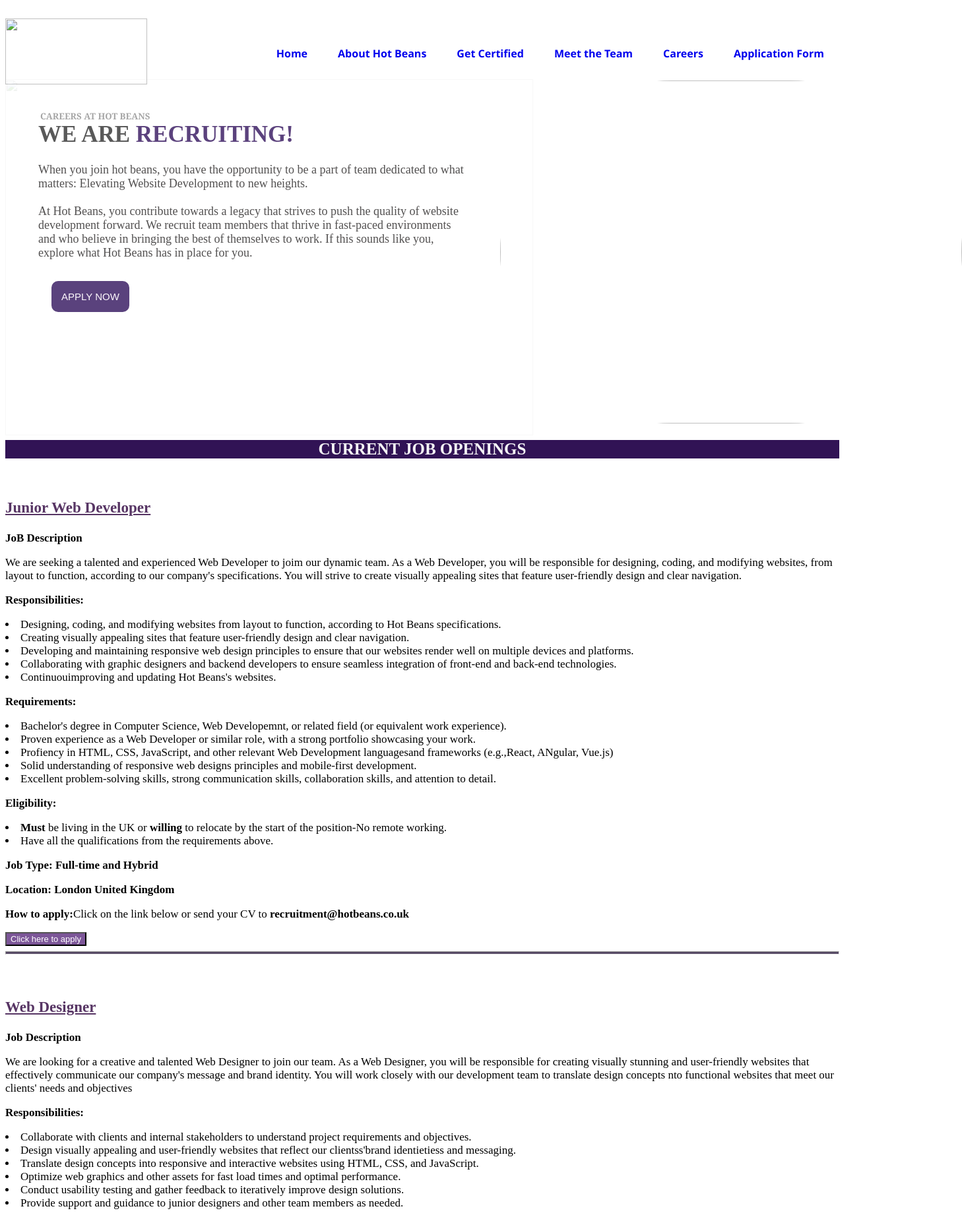
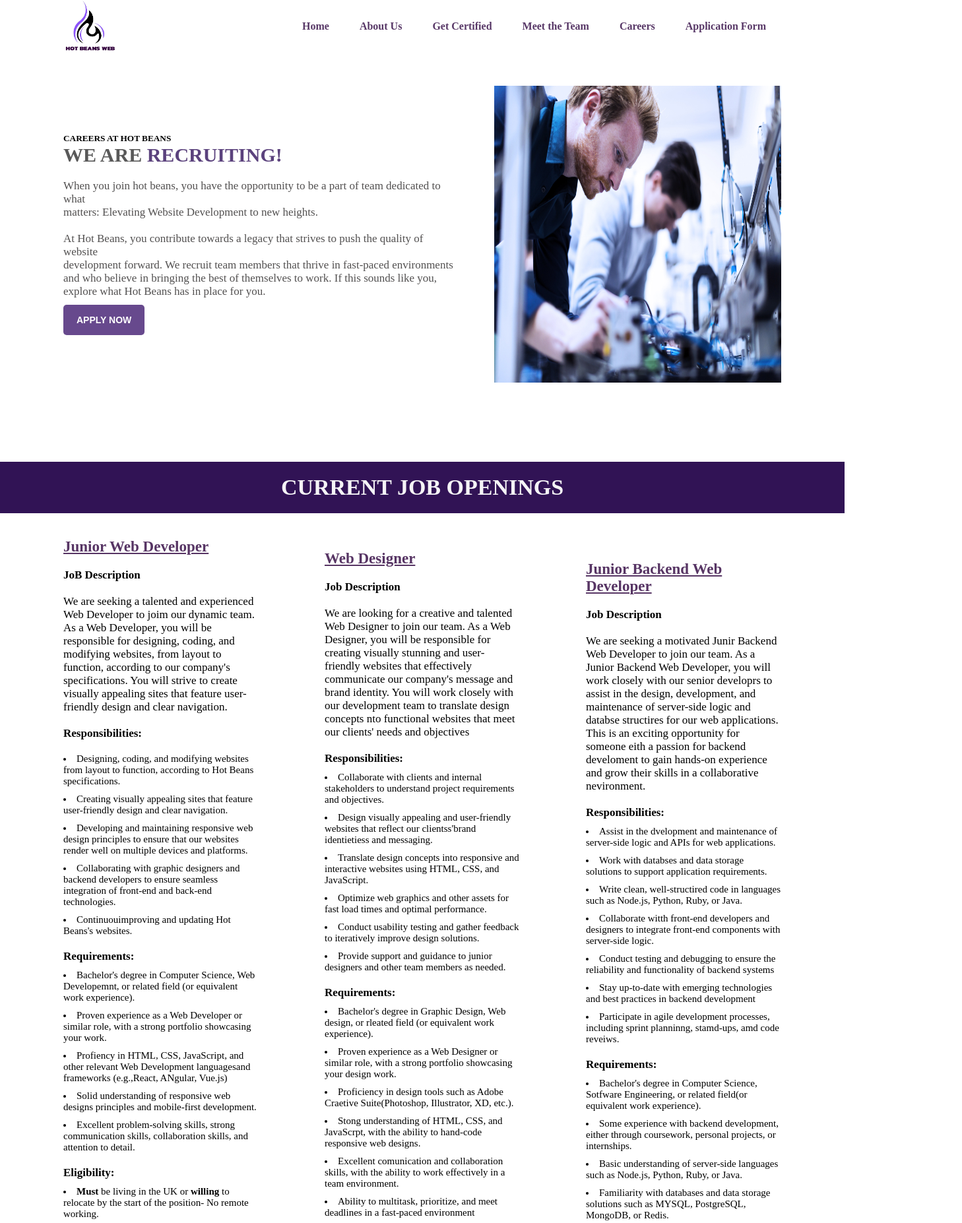
Before and after one commit to Frokesy/cybergirl-stuff, a website: page Careers.html in a window 1280 px wide. Shown: the top 1854 px of the page at 66% size, 1458 px wide, since content can reach past the window. Drawn offline with Linux system fonts and the light colour scheme.

Commit message:
modified careers page

```diff
--- a/Careers.css
+++ b/Careers.css
@@ -1,26 +1,21 @@
-
-body {
-  height: auto;
-    overflow-x: hidden;
+* {
+    margin: 0;
+    padding: 0;
+    box-sizing: border-box;
 }
 
-
 nav {
-
-  font-family:'Segoe UI', Tahoma, Geneva, Verdana, sans-serif;
-  height: 100px;
-  line-height: 100px;
-
-  padding: 20px 0px 500px 0px;
+    display: flex;
+    justify-content: space-between;
+    align-items: center;
+    width: 85vw;
+    margin: 0 auto;
 }
-
-
 
 .logo {
     position: static;
-  height: 100px;
-  left: 180px;
-  width: 215px;
+    height: 5rem;
+    width: 5rem;
 }
 
 a {
@@ -31,7 +26,7 @@ a {
     text-align: center;
     float: right;
     padding: 0px 20px;
-
+    color: #583867;
 }
 
 a:hover {
@@ -40,213 +35,288 @@ a:hover {
     transform: scale(1.1);
 }
 
-.text-box  {
+.text-box {
     text-align: center;
     width: 100%;
     color: rgba(29, 5, 77, 0.906);
-  font-size:xxx-large;
+    font-size: xxx-large;
     font-family: Bree Serif serif;
     margin-top: 85px;
     text-decoration-thickness: 5px;
     opacity: 0.7;
+}
 
-}
-.text-box p{
+.text-box p {
     text-decoration: none;
-  color:rgba(82, 12, 114, 0.774);
+    color: rgba(82, 12, 114, 0.774);
     opacity: none;
     font-family: 'Segoe UI', Tahoma, Geneva, Verdana, sans-serif;
     margin-top: -250px;
 }
-h1{
+
+.section-one {
+    display: flex;
+    justify-content: space-between;
+    align-items: center;
+    width: 85vw;
+    margin: 0 auto;
+    margin-top: 50px;
+}
+
+.section-one .container {
+    width: 55%;
+}
+
+.container h1 {
+    color: rgba(59, 59, 59, 0.941);
+    opacity: 0.9;
+    text-align: justify;
+    padding-bottom: 20px;
+    font-size: 30px;
+}
+
+.container p {
+    color: rgba(36, 34, 34, 0.877);
+    opacity: 0.9;
+    font-size: 17px;
+}
+
+.button,
+.button1 {
+    background-color: rgba(77, 42, 122, 0.85);
+    color: #fff;
+    border: none;
+    padding: 15px 20px;
+    cursor: pointer;
+    font-size: 14px;
+    font-weight: 900;
+    border-radius: 5px;
+    margin-top: 10px;
+}
+
+.section-one img {
+    width: 40%;
+    height: 450px;
+}
+
+h1 {
     text-align: center;
     font-size: xxxx-large;
     text-decoration: dashed;
 }
 
-
 .About-Hot-Beans {
     text-align: center;
-  color:rgb(35, 5, 63);
+    color: rgb(35, 5, 63);
     font-family: Arial, Helvetica, sans-serif;
     font-size: large;
 }
 
-h2{
-  color:rgb(84, 9, 107);
+h2 {
+    color: rgb(84, 9, 107);
     font-size: xx-large;
     margin-left: 3%;
 }
-h3{
-  color:rgb(84, 9, 107);
+
+h3 {
+    color: rgb(84, 9, 107);
 }
 
-footer{
-  position: absolute;
+footer {
     background: #111;
     height: auto;
-  width: 100vw;
+    width: 100%;
     font-family: "Open Sans";
     padding-bottom: 0px;
     color: #fff;
+    margin-top: 50px;
 }
-.footer-content{
-  display: flex;
-  align-items: left;
-  justify-content: left;
-  flex-direction: column;
-  text-align: left;
-}
-.footer-content h3{
-  font: size 1.8rem;
-  font-weight:400;
+
+.footer-content h3 {
+    font-weight: 400;
     text-transform: capitalize;
     line-height: 3rem;
+}
 
-}
-.footer-content p{
-  max-width:500px;
-  margin: 5px auto;
-  line-height: 28px;
-  font-size: 14px;
-  text-align: left;
-}
-.Follow-Us{
+.Follow-Us {
     list-style-type: style none;
     display: flex;
     align-items: center;
     justify-content: center;
-  margin:3rem 30 2rem 50;
+    margin: 3rem 30 2rem 50;
 }
 
+.Follow-Us li {
+    margin: 0px;
+    list-style-type: none;
+}
 
-.Follow-Us li{
-  margin:  0px;
-}
-.Follow-Us a{
+.Follow-Us a {
     text-decoration: none;
     color: #fff;
 }
-.Follow-Us i{
+
+.Follow-Us i {
     font-size: 1.1rem;
     transition: color.4s ease;
+}
 
+.Follow-Us a:hover i {
+    color: #60137bf6;
 }
-.Follow-Us a:hover i{
-  color:#60137bf6;
+
+.footer-content p {
+    text-align: center;
+    padding: 20px 0;
 }
-.footer-bottom{
+
+.footer-bottom {
     background: black;
-  width: 100vw;
     padding: 5px 50px;
     text-align: center;
+    margin: 20px 0 0 0;
+}
 
-}
-.footer-bottom p{
+.footer-bottom p {
     font-size: 14px;
     word-spacing: 2px;
     text-transform: capitalise;
 }
+
 .footer-bottom span {
     text-decoration: uppercase;
-  opacity: .4;
     font-weight: 200px;
 }
 
-.careers-img{
-  height: 520px;
-  width: 700px;
-  margin-top: -550px;
-  margin-left: 750px;
-  border-radius: 500px;
-}
-.careers-img2{
-    width:800px;
-    height: 540px;
-    margin-top: -8000px;
-    opacity:0.1;
-    border-radius:
-
+.section-one {
+    display: flex;
+    justify-content: space-between;
+    align-items: center;
+    width: 85vw;
+    margin: 0 auto;
+    margin-top: 50px;
 }
 
-.careers h5 {
-    position: absolute;
-  top: 145px;
-  left: 16px;
-  opacity:  0.7;
-  font-family: Georgia, 'Times New Roman', Times, serif;
-  margin-left: 45px;
-  color: grey;
+.button:hover,
+.button1:hover {
+    background-color: #643d7dbe;
 }
 
-.container h1{
-    color: rgba(59, 59, 59, 0.941);
-    opacity: 0.9;
-    text-align:justify;
-    margin-left: 50px;
-    margin-top: -480px;
-    font-size: 35px;
-
-}
-.container p{
-    margin-left:50px;
-    color: rgba(36, 34, 34, 0.877);
-    opacity:0.9;
-    font-size:large;
-}
-.button{
-    border: none;
-    color: rgb(252, 247, 252);
-    padding: 15px 15px;
+.job-header {
     text-align: center;
-    text-decoration:none;
-    display: inline-block;
-    margin: 14px 30px;
-    cursor: pointer;
-    background-color: rgba(46, 14, 89, 0.865);
-    margin-left: 70px;
-    border-radius: 10px;
-    margin-bottom: 50px;
-    font-size: 15px;
-    opacity:0.9;
-
+    font-size: 34px;
+    color: #f6f5f7fe;
+    text-decoration: underli;
+    background-color: rgba(41, 10, 79, 0.959);
+    margin-top: 15vh;
+    padding: 20px;
 }
 
-.button:hover{
-  background-color:#643d7dbe;
-
-}
-.button1{
-  color: #fff;
-  background-color: #3d0567ac;
-  font-size:13px;
-}
-.button1:hover{
-  background-color: #c7b3d4d5;
+.job-openings {
+    display: grid;
+    grid-template-columns: 1fr 1fr 1fr;
+    column-gap: 100px;
+    width: 85vw;
+    margin: 0 auto;
 }
 
-
-    .job-openings h1{
-      text-align: center;
-      font-size: 25px;
-      color: #f6f5f7fe;
-      text-decoration: underli;
-      background-color: rgba(41, 10, 79, 0.959)
+.job-openings p {
+    font-size: 17px;
+    margin-top: 20px;
 }
 
-  .job-openings p{
-    font-size: 17px;
+.job h3 {
+    font-size: 23px;
+    text-decoration: underline;
+    color: #320942d1;
+    margin-top: 20px;
+}
 
+.job li {
+    font-size: 15px;
+    margin-top: 10px;
 }
-  .job h3{
-    font-size:23px;
-    text-decoration: underline;
-    color:#320942d1
+
+hr {
+    height: 3px;
+    background-color: rgba(22, 3, 41, 0.715);
 }
-  .job li{
-    font-size:17px;
+
+.hamburger {
+    display: none;
 }
-  hr{
-    height:3px;
-    background-color:rgba(22, 3, 41, 0.715);
+
+.cancel {
+    display: none;
 }
+
+@media screen and (max-width: 1020px) {
+    nav {
+        width: 90vw;
+        margin: 0 auto;
+    }
+    .hamburger {
+        display: block;
+        cursor: pointer;
+    }
+    .nav-links {
+        display: none;
+        position: fixed;
+        top: 0;
+        left: 0;
+        width: 100%;
+        height: 100%;
+        background-color: #fff;
+        z-index: 1000;
+    }
+    .nav-links.open {
+        display: flex;
+        flex-direction: column;
+    }
+    .nav-links.open :not(.cancel) {
+        align-items: center;
+        justify-content: center;
+    }
+    .cancel {
+        cursor: pointer;
+        padding: 40px 40px 40px 0;
+        display: flex;
+        justify-content: flex-end;
+    }
+    .nav-links a {
+        margin: 20px 0;
+    }
+    .section-one {
+        display: flex;
+        flex-direction: column;
+        align-items: center;
+        margin-top: 50px;
+    }
+    .section-one .container {
+        width: 90vw;
+    }
+    .section-one img {
+        width: 100%;
+        height: auto;
+        margin-top: 50px;
+    }
+    .job-openings {
+        display: grid;
+        grid-template-columns: 1fr;
+        column-gap: 100px;
+        width: 90vw;
+        margin: 0 auto;
+    }
+    .button,
+    .button1 {
+        background-color: rgba(77, 42, 122, 0.85);
+        color: #fff;
+        border: none;
+        padding: 15px 20px;
+        cursor: pointer;
+        font-size: 20px;
+        font-weight: 900;
+        border-radius: 5px;
+        margin-top: 50px;
+    }
+}
--- a/Careers.html
+++ b/Careers.html
@@ -1,61 +1,63 @@
 <!DOCTYPE html>
 <html>
+
 <head>
     <meta charset="utf-8">
     <title>Hot Beans Web</title>
-    <link rel="stylesheet" type="text/css" href="Careers.css"/>
+    <link rel="stylesheet" type="text/css" href="Careers.css" />
+</head>
 
 <body>
 
     <nav>
+        <div class="logo">
+            <img src="assets/logo.png" class="logo">
+        </div>
         <div class="nav-links">
-
-<a href="Application Form.html">Application Form</a>
+            <div class="cancel">
+                <svg width="30px" height="30px" viewBox="0 0 512 512" version="1.1" xmlns="http://www.w3.org/2000/svg" xmlns:xlink="http://www.w3.org/1999/xlink" fill="#000000"><g id="SVGRepo_bgCarrier" stroke-width="0"></g><g id="SVGRepo_tracerCarrier" stroke-linecap="round" stroke-linejoin="round"></g><g id="SVGRepo_iconCarrier"> <title>cancel</title> <g id="Page-1" stroke="none" stroke-width="1" fill="none" fill-rule="evenodd"> <g id="work-case" fill="#000000" transform="translate(91.520000, 91.520000)"> <polygon id="Close" points="328.96 30.2933333 298.666667 1.42108547e-14 164.48 134.4 30.2933333 1.42108547e-14 1.42108547e-14 30.2933333 134.4 164.48 1.42108547e-14 298.666667 30.2933333 328.96 164.48 194.56 298.666667 328.96 328.96 298.666667 194.56 164.48"> </polygon> </g> </g> </g></svg>
+            </div>
+            <a href="apply.html"> Application Form</a>
             <a href="Careers.html">Careers </a>
             <a href="Meet the team.html">Meet the Team </a>
             <a href="Get Certified.html">Get Certified </a>
-<a href="About Hot Beans.Html">About Hot Beans </a>
-<a  href="Home.html"> Home </a>
+            <a href="About Hot Beans.Html">About Us </a>
+            <a href="index.html"> Home </a>
+        </div>
 
-<img src="Hot Beans Web Logo6.svg" class="logo">
+        <div class="hamburger">
+            <svg width="64px" height="64px" viewBox="0 -0.5 25 25" fill="none" xmlns="http://www.w3.org/2000/svg"><g id="SVGRepo_bgCarrier" stroke-width="0"></g><g id="SVGRepo_tracerCarrier" stroke-linecap="round" stroke-linejoin="round"></g><g id="SVGRepo_iconCarrier"> <path d="M5.5 7.75C5.08579 7.75 4.75 8.08579 4.75 8.5C4.75 8.91421 5.08579 9.25 5.5 9.25V7.75ZM19.5 9.25C19.9142 9.25 20.25 8.91421 20.25 8.5C20.25 8.08579 19.9142 7.75 19.5 7.75V9.25ZM5.5 11.75C5.08579 11.75 4.75 12.0858 4.75 12.5C4.75 12.9142 5.08579 13.25 5.5 13.25V11.75ZM17.5 13.25C17.9142 13.25 18.25 12.9142 18.25 12.5C18.25 12.0858 17.9142 11.75 17.5 11.75V13.25ZM5.5 15.75C5.08579 15.75 4.75 16.0858 4.75 16.5C4.75 16.9142 5.08579 17.25 5.5 17.25V15.75ZM12.5 17.25C12.9142 17.25 13.25 16.9142 13.25 16.5C13.25 16.0858 12.9142 15.75 12.5 15.75V17.25ZM5.5 9.25H19.5V7.75H5.5V9.25ZM5.5 13.25H17.5V11.75H5.5V13.25ZM5.5 17.25H12.5V15.75H5.5V17.25Z" fill="#000000"></path> </g></svg>
         </div>
     </nav>
 
-<img src="Careers.jpeg" class="careers-img">
-
-<div class= "container">
-<img src="careers1.jpg" class="careers-img2">
-<div class="careers"> <h5>CAREERS AT HOT BEANS</h5>
-
-
+    <div class="section-one">
+        <div class="container">
+            <h5>CAREERS AT HOT BEANS</h5>
+            <h1>WE ARE <span style="color: rgba(46, 14, 89, 0.865);">RECRUITING!</span></h1>
+            <p>When you join hot beans, you have the opportunity to be a part of team dedicated to what<br> matters: Elevating Website Development to new heights.<br> <br> At Hot Beans, you contribute towards a legacy that strives to push the quality of
+                website <br> development forward. We recruit team members that thrive in fast-paced environments <br> and who believe in bringing the best of themselves to work. If this sounds like you, <br>explore what Hot Beans has in place for you.
+            </p>
+            <button class="button" onclick="document.location='apply.html'">APPLY NOW</button>
         </div>
-<h1>WE ARE <span style="color: rgba(46, 14, 89, 0.865);">RECRUITING!</span></h1>
-
-<P>When you join hot beans, you have the opportunity to be a part of team dedicated to what<br>
-     matters: Elevating Website Development to new heights.<br> <br> At Hot Beans, you contribute
-     towards a legacy that strives to push the quality of  website <br> development forward. We recruit
-      team members that thrive in fast-paced environments <br> and who believe in bringing the best of themselves
-    to work. If this sounds like you, <br>explore what Hot Beans has in place for you. </P>
-
-    <button class="button" onclick="document.location='application form.html'">APPLY NOW</button>
-
+        <img src="assets/Careers.jpeg" class="careers-img">
     </div>
 
 
 
 
 
+    <h1 class="job-header">CURRENT JOB OPENINGS</h1>
     <section class="job-openings">
-  <h1>CURRENT JOB OPENINGS</h1>
         <div class="job">
-    <br><h3>Junior Web Developer</h3>
+            <br>
+            <h3>Junior Web Developer</h3>
             <P><strong>JoB Description</strong></P>
-    <p>We are seeking a talented and experienced Web Developer to joim our dynamic team. As a Web Developer,
-      you will be responsible for designing, coding, and modifying websites, from layout to function, according to our
-      company's specifications. You will strive to create visually appealing sites that feature user-friendly design and clear navigation.
+            <p>We are seeking a talented and experienced Web Developer to joim our dynamic team. As a Web Developer, you will be responsible for designing, coding, and modifying websites, from layout to function, according to our company's specifications.
+                You will strive to create visually appealing sites that feature user-friendly design and clear navigation.
             </p>
             <p><strong>Responsibilities:</strong></p>
-    <p><li>Designing, coding, and modifying websites from layout to function, according to Hot Beans specifications.</li>
+            <p>
+                <li>Designing, coding, and modifying websites from layout to function, according to Hot Beans specifications.</li>
                 <li>Creating visually appealing sites that feature user-friendly design and clear navigation.</li>
                 <li>Developing and maintaining responsive web design principles to ensure that our websites render well on multiple devices and platforms.</li>
                 <li>Collaborating with graphic designers and backend developers to ensure seamless integration of front-end and back-end technologies.</li>
@@ -72,23 +74,25 @@
                 <li>Excellent problem-solving skills, strong communication skills, collaboration skills, and attention to detail.</li>
             </p>
 
-   <p><strong>Eligibility:</strong><li> <strong>Must</strong> be living in the UK or <strong>willing</strong> to relocate by the start of the position-<strog>No remote working.</strog></li>
-    <li>Have all the qualifications from the requirements above.</li></p>
+            <p><strong>Eligibility:</strong>
+                <li> <strong>Must</strong> be living in the UK or <strong>willing</strong> to relocate by the start of the position-
+                    <strog>No remote working.</strog>
+                </li>
+                <li>Have all the qualifications from the requirements above.</li>
+            </p>
             <p><strong>Job Type: Full-time and Hybrid</strong></p>
             <p><strong>Location: London United Kingdom</strong></p>
             <p><strong>How to apply:</strong>Click on the link below or send your CV to <strong>recruitment@hotbeans.co.uk</strong></p>
+            <button class="button1" onclick="document.location='application form.html'">Click here to apply</button>
         </div>
 
-<button class="button1" onclick="document.location='application form.html'">Click here to apply</button>
-
-  <hr>
 
         <div class="job">
-    <br><br><h3>Web Designer</h3>
+            <br><br>
+            <h3>Web Designer</h3>
             <p><strong>Job Description</strong></p>
-    <p>We are looking for a creative and talented Web Designer to join our team. As a Web Designer, you will be responsible for creating visually stunning and user-friendly websites that
-       effectively communicate our company's message and brand identity. You will work closely with our development team to translate design concepts nto functional websites that meet our
-       clients' needs and objectives</p>
+            <p>We are looking for a creative and talented Web Designer to join our team. As a Web Designer, you will be responsible for creating visually stunning and user-friendly websites that effectively communicate our company's message and brand identity.
+                You will work closely with our development team to translate design concepts nto functional websites that meet our clients' needs and objectives</p>
             <p><strong>Responsibilities:</strong>
                 <li>Collaborate with clients and internal stakeholders to understand project requirements and objectives.</li>
                 <li>Design visually appealing and user-friendly websites that reflect our clientss'brand identietiess and messaging.</li>
@@ -115,18 +119,16 @@
             <p><strong>Location: London United Kingdom</strong></p>
             <p><strong>How to apply:</strong>Click on the link below or send your CV to <strong>recruitment@hotbeans.co.uk</strong></p>
 
+            <button class="button1" onclick="document.location='application form.html'"> Click here to Apply</button>
         </div>
-  <button class="button1" onclick="document.location='application form.html'"> Click here to Apply</button>
-
-  <hr>
 
 
         <div class="job">
             <h3><br><br>Junior Backend Web Developer</h3>
             <p><strong>Job Description</strong></p>
 
-    <p>We are seeking a motivated Junir Backend Web Developer to join our team. As a Junior  Backend Web Developer,
-       you will work closely with our senior developrs to assist in the design, development, and maintenance of server-side logic and databse structires for our web applications. This is an exciting opportunity for someone eith a passion for backend develoment to gain hands-on experience and grow their skills in a collaborative nevironment.</p>
+            <p>We are seeking a motivated Junir Backend Web Developer to join our team. As a Junior Backend Web Developer, you will work closely with our senior developrs to assist in the design, development, and maintenance of server-side logic and databse
+                structires for our web applications. This is an exciting opportunity for someone eith a passion for backend develoment to gain hands-on experience and grow their skills in a collaborative nevironment.</p>
             <p><strong>Responsibilities:</strong>
                 <li>Assist in the dvelopment and maintenance of server-side logic and APIs for web applications.</li>
                 <li>Work with databses and data storage solutions to support application requirements.</li>
@@ -155,24 +157,10 @@
                 <p><strong>How to apply:</strong>Click on the link below or send your CV to <strong>recruitment@hotbeans.co.uk</strong></p>
 
 
+                <button class="button1" onclick="document.location='application form.html'">Click here to Apply</button>
         </div>
-  <button class="button1" onclick="document.location='application form.html'">Click here to Apply</button>
-  <hr>
-
-
-
-
     </section>
-
-
-
-
-
-
-
-
     <link rel="stylesheet" href="https://cdnjs.cloudflare.com/ajax/libs/font-awesome/6.5.1/css/all.min.css">
-
     <footer>
         <div class="footer-content">
             <p>A website development Company</p>
@@ -186,23 +174,26 @@
 
         </div>
         <div class="footer-bottom">
-    <p>copyright &copy;2024 Hot Beans Web. designed by <span>Temiloluwa Akomolede: Junior Web Developer @ Hot Beans</span>  </p>
+            <p>copyright &copy;2024 Hot Beans Web. designed by <span>Temiloluwa Akomolede: Junior Web Developer @ Hot Beans</span> </p>
 
         </div>
     </footer>
-
-
-
-
-
-
 </body>
 
-    </head
+<script>
+    document.addEventListener('DOMContentLoaded', function() {
+        const hamburger = document.querySelector('.hamburger');
+        const navLinks = document.querySelector('.nav-links');
+        const cancel = document.querySelector('.cancel');
 
+        hamburger.addEventListener('click', function() {
+            navLinks.classList.toggle('open');
+        });
 
-
-
-
+        cancel.addEventListener('click', function() {
+            navLinks.classList.remove('open');
+        });
+    });
+</script>
 
 </html>
--- a/apply.css
+++ b/apply.css
@@ -1,5 +1,7 @@
-.body {
+* {
     margin: 0;
+    padding: 0;
+    box-sizing: border-box;
 }
 
 nav {
--- a/index.css
+++ b/index.css
@@ -154,6 +154,10 @@ footer {
     margin-top: 50px;
 }
 
+.section-one .container {
+    width: 55%;
+}
+
 .container h1 {
     color: rgba(59, 59, 59, 0.941);
     opacity: 0.9;
@@ -178,6 +182,11 @@ footer {
     font-weight: 900;
     border-radius: 5px;
     margin-top: 10px;
+}
+
+.section-one img {
+    width: 40%;
+    height: 450px;
 }
 
 .section-two {
@@ -282,7 +291,7 @@ iframe {
     display: none;
 }
 
-@media screen and (max-width: 720px) {
+@media screen and (max-width: 1020px) {
     nav {
         width: 90vw;
         margin: 0 auto;
```
Lines whose indentation alone changed are shown as unchanged.
